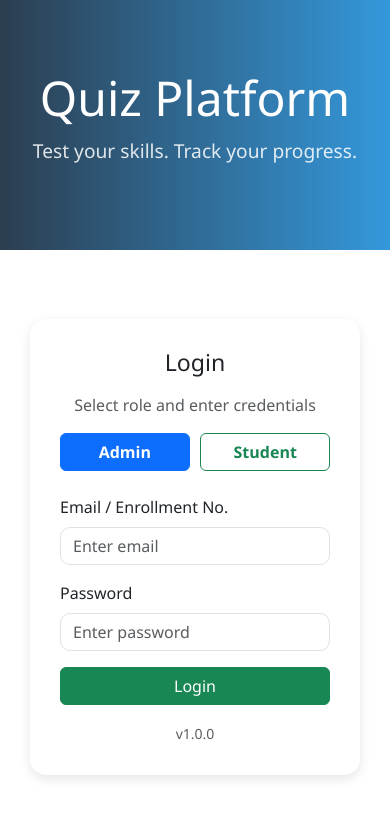
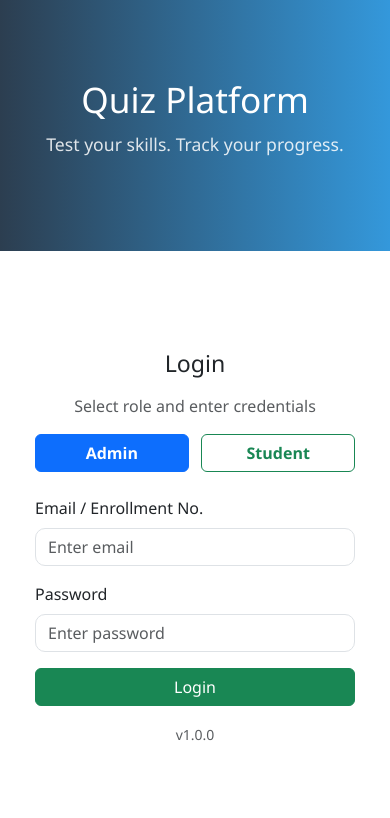
Before and after one commit to rohankumar7712/QuizApp, a website: page index.html in a window 390 px wide. Drawn offline with nearby package versions, Linux system fonts and the light colour scheme.

Commit message:
Final login page for Firebase quiz app

```diff
--- a/index.html
+++ b/index.html
@@ -2,19 +2,26 @@
 <html lang="en">
 <head>
   <meta charset="UTF-8" />
-  <meta name="viewport" content="width=device-width, initial-scale=1.0"/>
+  <meta name="viewport" content="width=device-width, initial-scale=1, maximum-scale=1, user-scalable=no" />
   <title>Quiz Platform Login</title>
   <link href="https://cdn.jsdelivr.net/npm/bootstrap@5.3.0/dist/css/bootstrap.min.css" rel="stylesheet">
   <style>
-    body {
+    html, body {
+      height: 100%;
       margin: 0;
       font-family: 'Segoe UI', sans-serif;
       background-color: #f2f8f7;
+      -webkit-font-smoothing: antialiased;
+      overflow-x: hidden;
     }
+
     .login-wrapper {
       display: flex;
+      flex-direction: row;
       min-height: 100vh;
+      overflow: auto;
     }
+
     .login-left {
       flex: 1;
       background: linear-gradient(to right, #2c3e50, #3498db);
@@ -23,58 +30,78 @@
       align-items: center;
       justify-content: center;
       flex-direction: column;
-      padding: 40px;
+      padding: 40px 20px;
       text-align: center;
     }
+
     .login-left h1 {
-      font-size: 3rem;
+      font-size: 2.8rem;
       margin-bottom: 10px;
     }
+
     .login-left p {
-      font-size: 1.2rem;
+      font-size: 1.1rem;
       opacity: 0.85;
     }
+
     .login-right {
       flex: 1;
       background: white;
       display: flex;
       align-items: center;
       justify-content: center;
-      padding: 40px;
+      padding: 30px 20px;
     }
+
     .login-box {
       width: 100%;
       max-width: 420px;
       background: #ffffff;
       border-radius: 16px;
       box-shadow: 0 4px 12px rgba(0,0,0,0.1);
-      padding: 30px;
+      padding: 30px 20px;
     }
+
     .form-control {
       border-radius: 10px;
     }
+
     .role-btns .btn {
       width: 48%;
       font-weight: 600;
     }
+
     .role-btns .active-role {
       color: white !important;
     }
+
     .btn-admin.active-role {
       background-color: #0d6efd;
       border-color: #0d6efd;
     }
+
     .btn-student.active-role {
       background-color: #198754;
       border-color: #198754;
     }
+
     @media (max-width: 768px) {
       .login-wrapper {
         flex-direction: column;
       }
+
       .login-left, .login-right {
         width: 100%;
-        padding: 30px;
+        padding: 25px;
+      }
+
+      .login-left h1 {
+        font-size: 2.2rem;
+      }
+
+      .login-box {
+        box-shadow: none;
+        padding: 20px 10px;
       }
     }
   </style>
@@ -136,7 +163,6 @@
     appId: "1:822956185807:web:831411b98aacc662c33fba"
   };
 
-  // Initialize Firebase
   firebase.initializeApp(firebaseConfig);
   const db = firebase.firestore();
 
```
